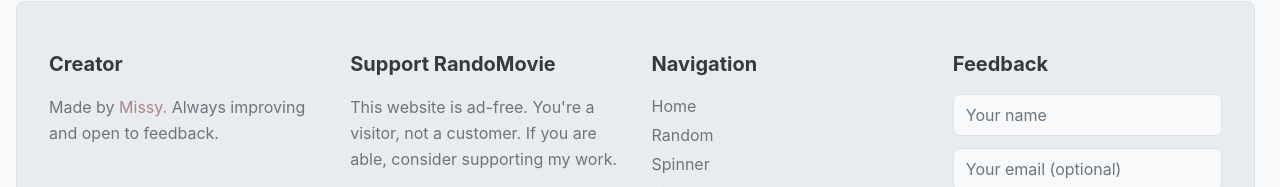
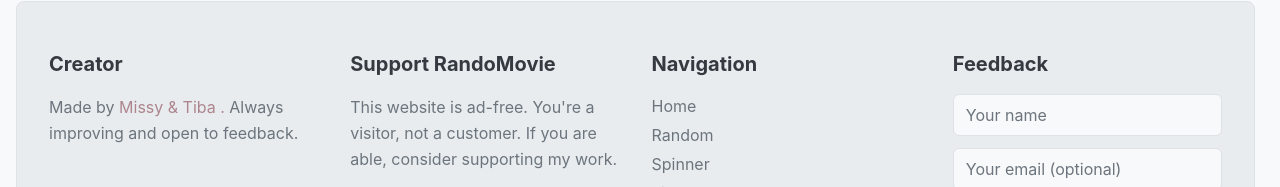
Before and after one commit to aliahmad-developer/watchedThis, a Next.js app: page /auth in a window 1280 px wide. Shown: the part 877-1064 px from the top of the page. Built offline with nearby package versions, Linux system fonts and the light colour scheme; no server answers.

Commit message:
Update footer.tsx

```diff
--- a/src/app/components/footer/footer.tsx
+++ b/src/app/components/footer/footer.tsx
@@ -115,7 +115,7 @@
             <p className="text-light-secondary-text dark:text-dark-secondary-text text-sm sm:text-base">
               Made by{" "}
               <span className="text-light-accent dark:text-dark-accent inline">
-                Missy.
+                Missy & Tiba  .
               </span>{" "}
               Always improving and open to feedback.
             </p>
```
